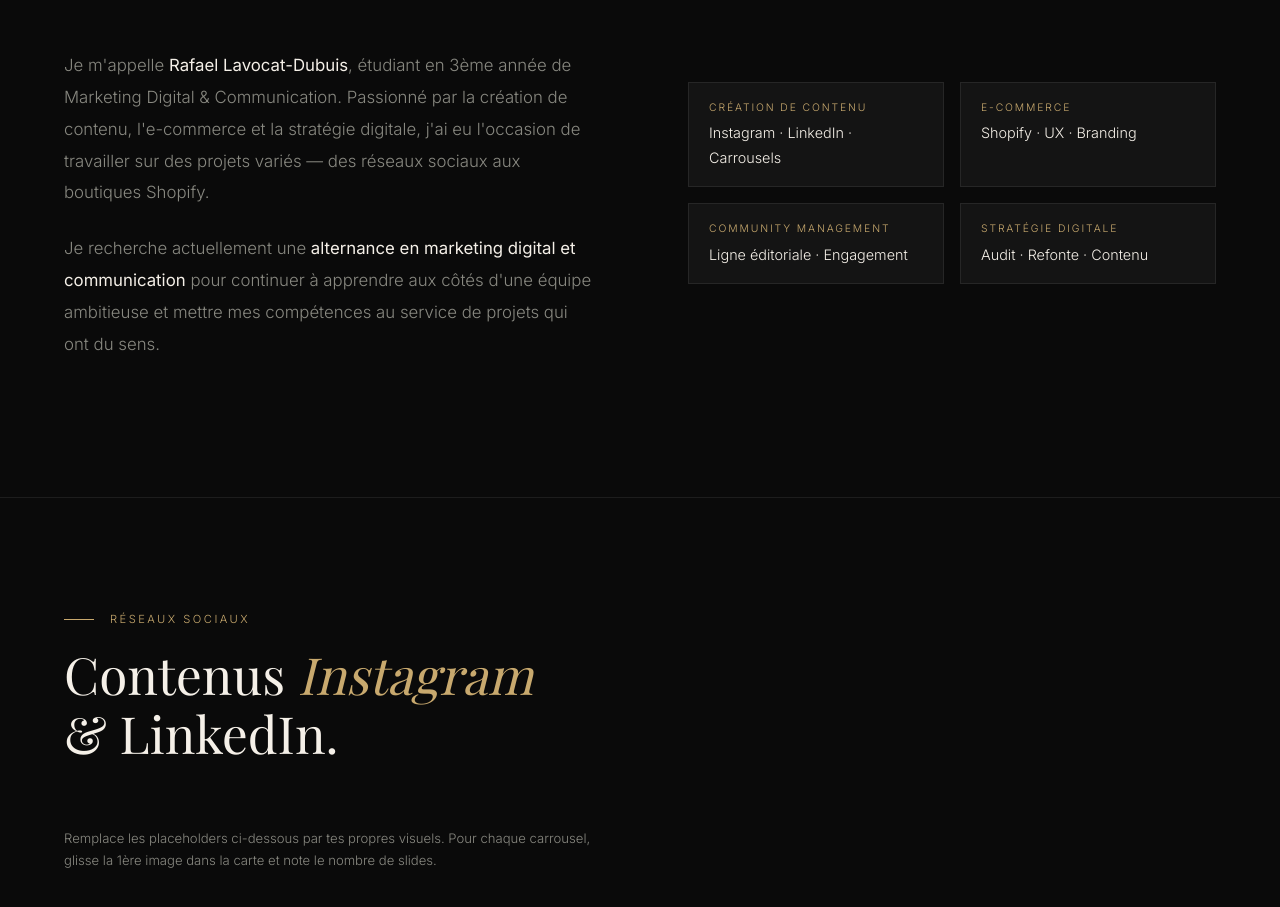
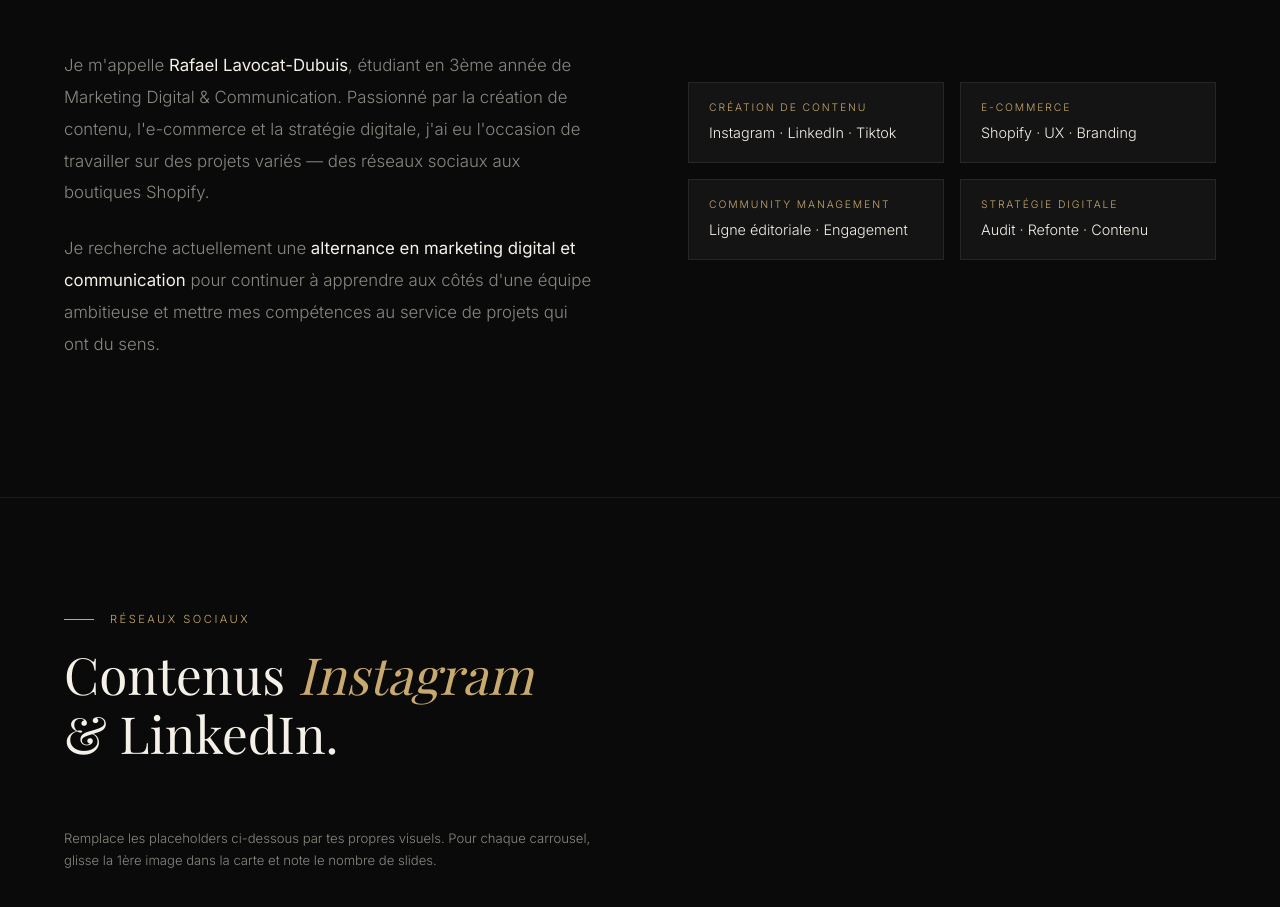
Before and after one commit to Rafael-Liam/rafaellavocat.github.io, a plain HTML site: page index.html in a window 1280 px wide. Shown: the part 1080-1987 px from the top of the page. Drawn offline with nearby package versions, Linux system fonts and the light colour scheme; a web font is replaced by a local one.

Commit message:
Update index.html

```diff
--- a/index.html
+++ b/index.html
@@ -477,7 +477,7 @@
     <div class="skills-grid">
       <div class="skill-item">
         <div class="label">Création de contenu</div>
-        <div class="value">Instagram · LinkedIn · Carrousels</div>
+        <div class="value">Instagram · LinkedIn · Tiktok</div>
       </div>
       <div class="skill-item">
         <div class="label">E-commerce</div>
```
